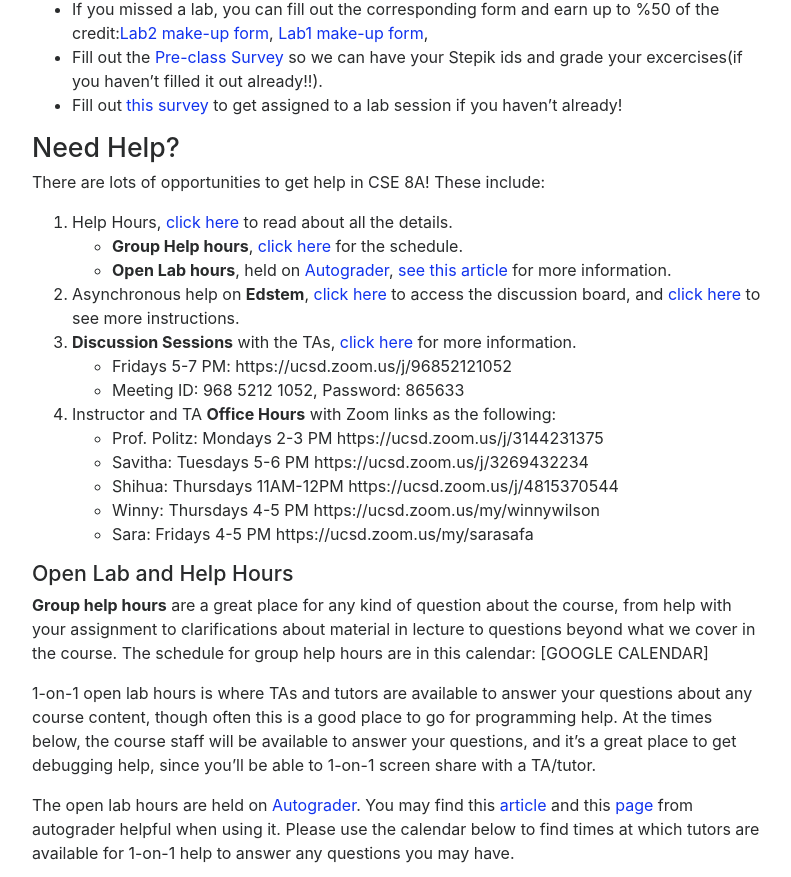
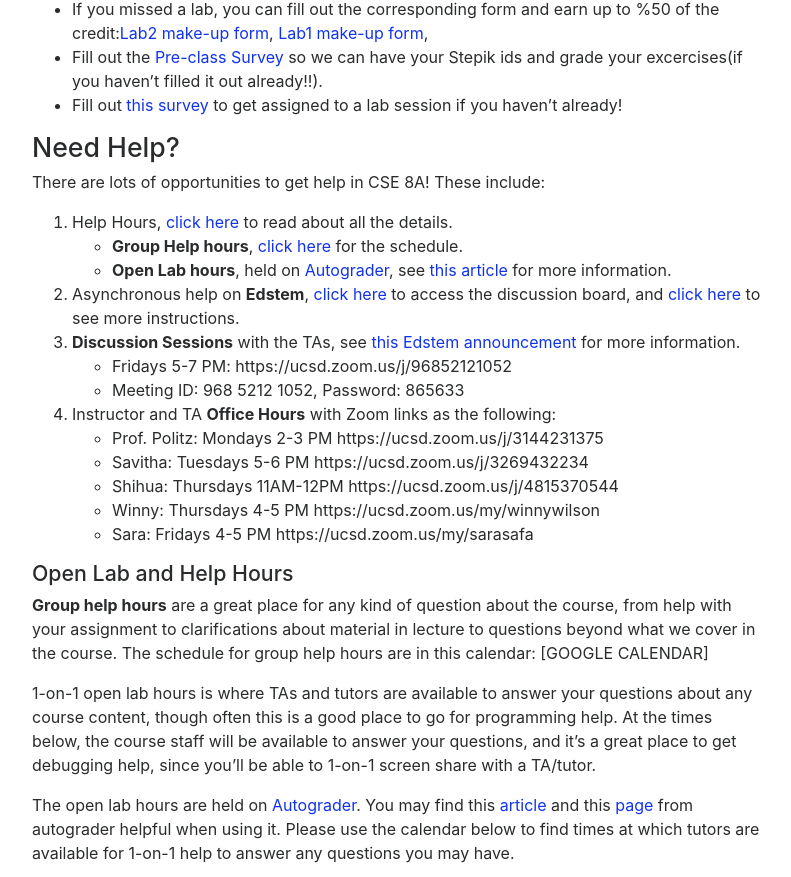
Before and after one commit to ucsd-cse8a-w21/ucsd-cse8a-w21.github.io, a Jekyll site: the page built from index.md, in a window 1280 px wide and 900 px high, scrolled down 992 px, cut to the strip 0-877 px from the top of the window. Shown: the whole strip, without its empty margins (243-1034 px from the left). Built offline with Jekyll 4.4.1, drawn with Linux system fonts in a browser that asks for light colours; nearby versions of some CDN libraries.

Commit message:
Update index.md

```diff
--- a/index.md
+++ b/index.md
@@ -39,9 +39,9 @@ to get assigned to a lab session if you haven't already!
 There are lots of opportunities to get help in CSE 8A! These include:
 1. Help Hours, [click here](#open-lab-and-help-hours) to read about all the details.
     - **Group Help hours**, [click here](https://docs.google.com/spreadsheets/d/1mFi6lTBVgO7016XnhFqrLc4BNEVDOnpUTE6ibJw0Pxs/edit?usp=sharing) for the schedule.
-    - **Open Lab hours**, held on [Autograder](https://autograder.ucsd.edu/), [see this article](https://docs.google.com/document/d/1Ck_M0b9nrIjoCVxX0Fa5GCNnbCSCdJ_jBGLnJSaiQRE/) for more information.
+    - **Open Lab hours**, held on [Autograder](https://autograder.ucsd.edu/), see [this article](https://docs.google.com/document/d/1Ck_M0b9nrIjoCVxX0Fa5GCNnbCSCdJ_jBGLnJSaiQRE/) for more information.
 2. Asynchronous help on **Edstem**, [click here](https://edstem.org/us/courses/3266/discussion/) to access the discussion board, and [click here](#related-links) to see more instructions.
-3. **Discussion Sessions** with the TAs, [click here](https://edstem.org/us/courses/3266/discussion/203941) for more information.
+3. **Discussion Sessions** with the TAs, see [this Edstem announcement](https://edstem.org/us/courses/3266/discussion/203941) for more information.
     - Fridays 5-7 PM: https://ucsd.zoom.us/j/96852121052
     - Meeting ID: 968 5212 1052, Password: 865633
 4. Instructor and TA **Office Hours** with Zoom links as the following:
```
